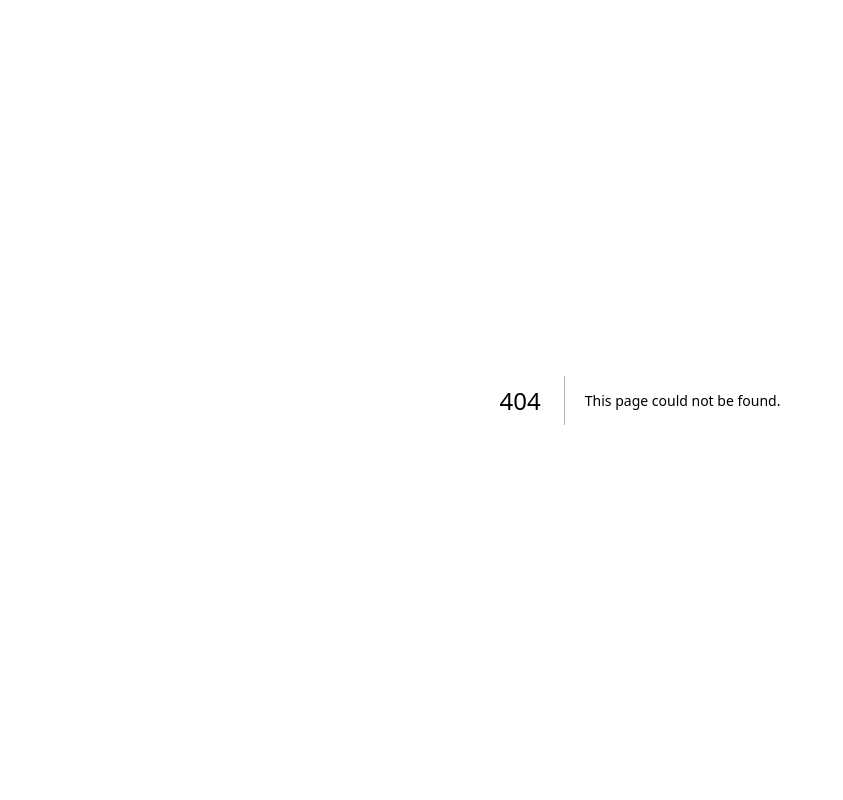
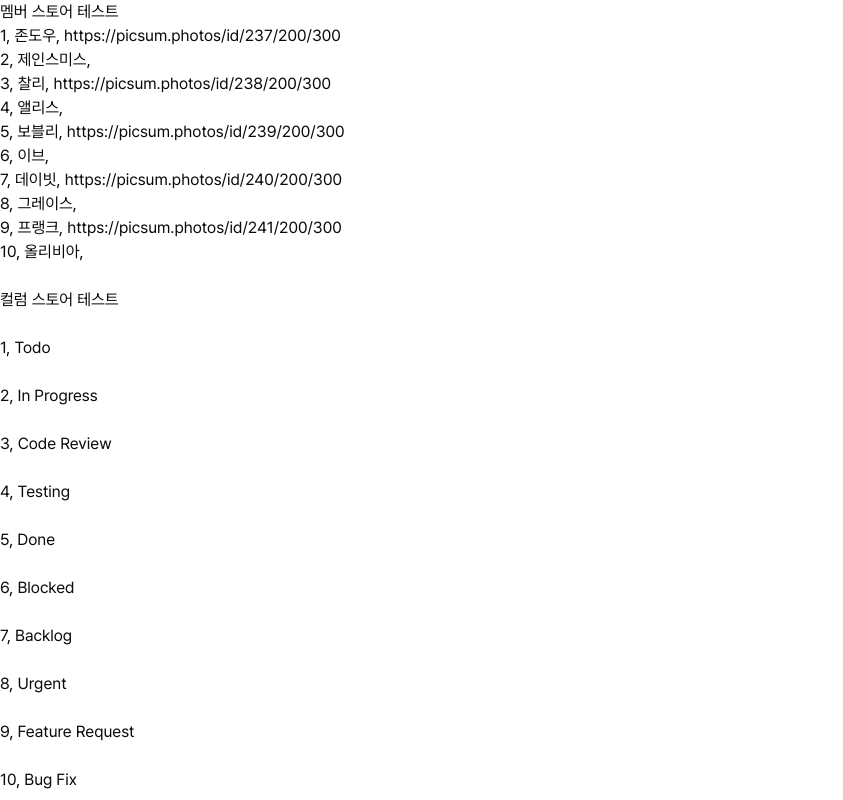
Before and after one commit to Heedong0924/fe16-intermediate-project-taskify, a Next.js app: page /store-test in a window 1280 px wide. Before the commit this address had no page. Shown: the whole page, without its empty margins (0-843 px from the left). Built offline with nearby package versions, Linux system fonts and the light colour scheme.

Commit message:
LIN-52 feat: useMemberStore, useColumnStore 추가

```diff
--- /dev/null
+++ b/src/app/(heedong)/store-test/page.tsx
@@ -0,0 +1,222 @@
+'use client';
+
+import { useEffect } from 'react';
+
+import { useColumnStore } from '@/stores/useColumnStore';
+import { useMemberStore } from '@/stores/useMemberStore';
+import Column from '@/types/Column';
+import { Member } from '@/types/DashboardMember';
+
+const mockMembers: Member[] = [
+  {
+    id: 1,
+    userId: 101,
+    email: 'john.doe@example.com',
+    nickname: '존도우',
+    profileImageUrl: 'https://picsum.photos/id/237/200/300',
+    createdAt: '2024-07-25T10:00:00Z',
+    updatedAt: '2024-07-25T10:00:00Z',
+    isOwner: false,
+  },
+  {
+    id: 2,
+    userId: 102,
+    email: 'jane.smith@example.com',
+    nickname: '제인스미스',
+    profileImageUrl: null,
+    createdAt: '2024-07-25T10:05:00Z',
+    updatedAt: '2024-07-25T10:05:00Z',
+    isOwner: false,
+  },
+  {
+    id: 3,
+    userId: 103,
+    email: 'charlie.brown@example.com',
+    nickname: '찰리',
+    profileImageUrl: 'https://picsum.photos/id/238/200/300',
+    createdAt: '2024-07-25T10:10:00Z',
+    updatedAt: '2024-07-25T10:10:00Z',
+    isOwner: false,
+  },
+  {
+    id: 4,
+    userId: 104,
+    email: 'alice.kim@example.com',
+    nickname: '앨리스',
+    profileImageUrl: null,
+    createdAt: '2024-07-25T10:15:00Z',
+    updatedAt: '2024-07-25T10:15:00Z',
+    isOwner: false,
+  },
+  {
+    id: 5,
+    userId: 105,
+    email: 'bob.lee@example.com',
+    nickname: '보블리',
+    profileImageUrl: 'https://picsum.photos/id/239/200/300',
+    createdAt: '2024-07-25T10:20:00Z',
+    updatedAt: '2024-07-25T10:20:00Z',
+    isOwner: false,
+  },
+  {
+    id: 6,
+    userId: 106,
+    email: 'eve.choi@example.com',
+    nickname: '이브',
+    profileImageUrl: null,
+    createdAt: '2024-07-25T10:25:00Z',
+    updatedAt: '2024-07-25T10:25:00Z',
+    isOwner: false,
+  },
+  {
+    id: 7,
+    userId: 107,
+    email: 'david.park@example.com',
+    nickname: '데이빗',
+    profileImageUrl: 'https://picsum.photos/id/240/200/300',
+    createdAt: '2024-07-25T10:30:00Z',
+    updatedAt: '2024-07-25T10:30:00Z',
+    isOwner: false,
+  },
+  {
+    id: 8,
+    userId: 108,
+    email: 'grace.han@example.com',
+    nickname: '그레이스',
+    profileImageUrl: null,
+    createdAt: '2024-07-25T10:35:00Z',
+    updatedAt: '2024-07-25T10:35:00Z',
+    isOwner: false,
+  },
+  {
+    id: 9,
+    userId: 109,
+    email: 'frank.kim@example.com',
+    nickname: '프랭크',
+    profileImageUrl: 'https://picsum.photos/id/241/200/300',
+    createdAt: '2024-07-25T10:40:00Z',
+    updatedAt: '2024-07-25T10:40:00Z',
+    isOwner: false,
+  },
+  {
+    id: 10,
+    userId: 110,
+    email: 'olivia.jung@example.com',
+    nickname: '올리비아',
+    profileImageUrl: null,
+    createdAt: '2024-07-25T10:45:00Z',
+    updatedAt: '2024-07-25T10:45:00Z',
+    isOwner: false,
+  },
+];
+
+const mockColumns: Column[] = [
+  {
+    id: 1,
+    title: 'Todo',
+    teamId: '16-2',
+    createdAt: '2024-07-25T11:00:00Z',
+    updatedAt: '2024-07-25T11:00:00Z',
+  },
+  {
+    id: 2,
+    title: 'In Progress',
+    teamId: '16-2',
+    createdAt: '2024-07-25T11:05:00Z',
+    updatedAt: '2024-07-25T11:05:00Z',
+  },
+  {
+    id: 3,
+    title: 'Code Review',
+    teamId: '16-2',
+    createdAt: '2024-07-25T11:10:00Z',
+    updatedAt: '2024-07-25T11:10:00Z',
+  },
+  {
+    id: 4,
+    title: 'Testing',
+    teamId: '16-2',
+    createdAt: '2024-07-25T11:15:00Z',
+    updatedAt: '2024-07-25T11:15:00Z',
+  },
+  {
+    id: 5,
+    title: 'Done',
+    teamId: '16-2',
+    createdAt: '2024-07-25T11:20:00Z',
+    updatedAt: '2024-07-25T11:20:00Z',
+  },
+  {
+    id: 6,
+    title: 'Blocked',
+    teamId: '16-2',
+    createdAt: '2024-07-25T11:25:00Z',
+    updatedAt: '2024-07-25T11:25:00Z',
+  },
+  {
+    id: 7,
+    title: 'Backlog',
+    teamId: '16-2',
+    createdAt: '2024-07-25T11:30:00Z',
+    updatedAt: '2024-07-25T11:30:00Z',
+  },
+  {
+    id: 8,
+    title: 'Urgent',
+    teamId: '16-2',
+    createdAt: '2024-07-25T11:35:00Z',
+    updatedAt: '2024-07-25T11:35:00Z',
+  },
+  {
+    id: 9,
+    title: 'Feature Request',
+    teamId: '16-2',
+    createdAt: '2024-07-25T11:40:00Z',
+    updatedAt: '2024-07-25T11:40:00Z',
+  },
+  {
+    id: 10,
+    title: 'Bug Fix',
+    teamId: '16-2',
+    createdAt: '2024-07-25T11:45:00Z',
+    updatedAt: '2024-07-25T11:45:00Z',
+  },
+];
+
+const StoreTest = () => {
+  // memberStore test
+  const { setMembers, getMemberInfos } = useMemberStore();
+
+  // columnStore test
+  const { setColumns, getColumnsInfos } = useColumnStore();
+
+  useEffect(() => {
+    setMembers(mockMembers);
+    setColumns(mockColumns);
+  }, [setMembers, setColumns]);
+
+  return (
+    <>
+      <div>
+        멤버 스토어 테스트
+        {getMemberInfos().map((e) => (
+          <div key={e.id}>
+            {e.id}, {e.nickname}, {e.profileImageUrl}
+          </div>
+        ))}
+      </div>
+      <br />
+      <div>
+        컬럼 스토어 테스트
+        {getColumnsInfos().map((e) => (
+          <div key={e.id}>
+            <br />
+            {e.id}, {e.title}
+          </div>
+        ))}
+      </div>
+    </>
+  );
+};
+
+export default StoreTest;
--- /dev/null
+++ b/src/stores/useColumnStore.ts
@@ -0,0 +1,25 @@
+import { create } from 'zustand';
+
+import Column from '@/types/Column';
+
+interface ColumnInfos {
+  id: number;
+  title: string;
+}
+
+interface ColumnState {
+  columns: Column[];
+  setColumns: (columns: Column[]) => void;
+  getColumns: () => Column[];
+  getColumnsInfos: () => ColumnInfos[];
+}
+
+export const useColumnStore = create<ColumnState>((set, get) => ({
+  columns: [],
+  setColumns: (newColumns: Column[]) => set({ columns: newColumns }),
+  getColumns: () => get().columns,
+  getColumnsInfos: () =>
+    get().columns.map((e) => {
+      return { id: e.id, title: e.title };
+    }),
+}));
--- /dev/null
+++ b/src/stores/useMemberStore.ts
@@ -0,0 +1,32 @@
+import { create } from 'zustand';
+
+import { Member } from '@/types/DashboardMember';
+
+interface MemberInfos {
+  id: number;
+  nickname: string;
+  profileImageUrl: string | null;
+  isOwner: boolean;
+}
+
+interface MemberState {
+  members: Member[];
+  setMembers: (members: Member[]) => void;
+  getMembers: () => Member[];
+  getMemberInfos: () => MemberInfos[];
+}
+
+export const useMemberStore = create<MemberState>((set, get) => ({
+  members: [],
+  setMembers: (newMembers: Member[]) => set({ members: newMembers }),
+  getMembers: () => get().members,
+  getMemberInfos: () =>
+    get().members.map((e) => {
+      return {
+        id: e.id,
+        nickname: e.nickname,
+        profileImageUrl: e.profileImageUrl,
+        isOwner: e.isOwner,
+      };
+    }),
+}));
--- /dev/null
+++ b/src/types/DashboardMember.ts
@@ -0,0 +1,21 @@
+export interface Member {
+  id: number;
+  userId: number;
+  email: string;
+  nickname: string;
+  profileImageUrl: string | null;
+  createdAt: string;
+  updatedAt: string;
+  isOwner: boolean;
+}
+
+export interface MemberResponse {
+  totalCount: number;
+  members: Member[];
+}
+
+export interface MemberQueryParams {
+  page?: number;
+  size?: number;
+  dashboardId?: number;
+}
```
